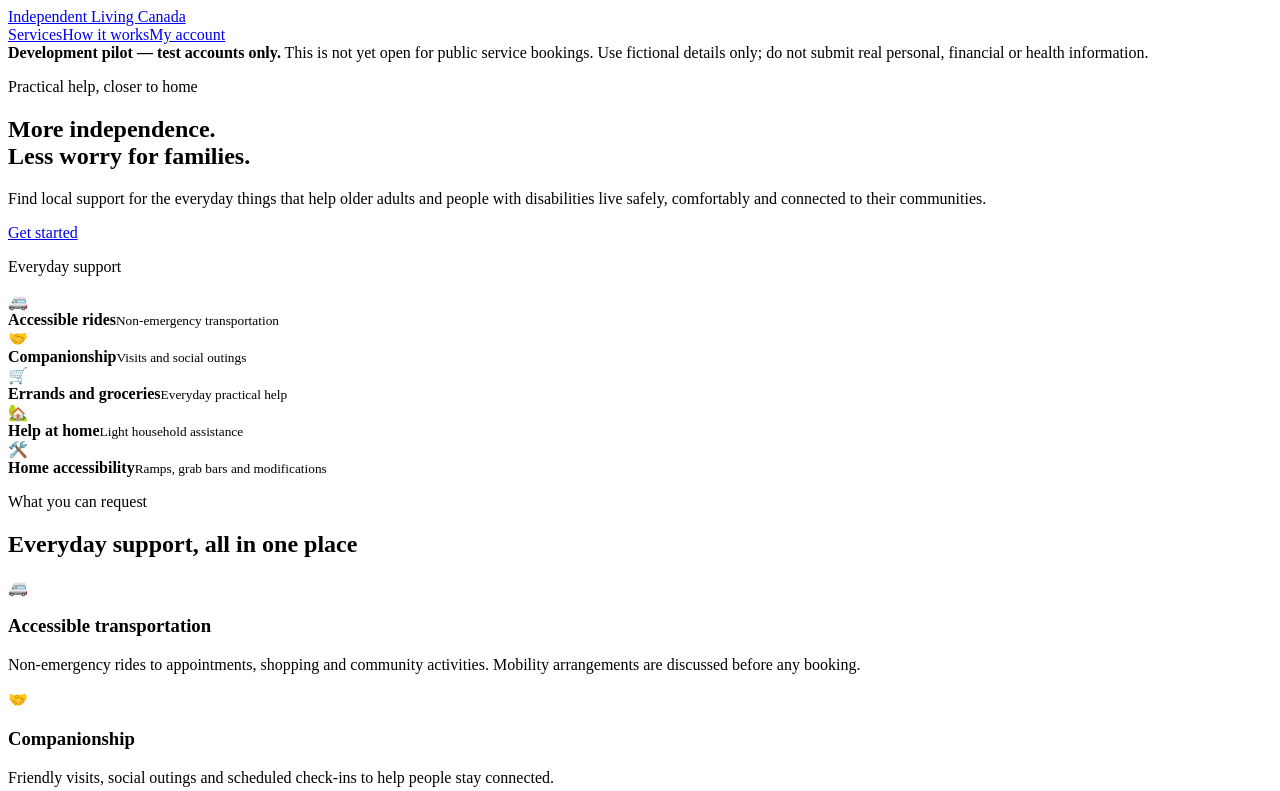
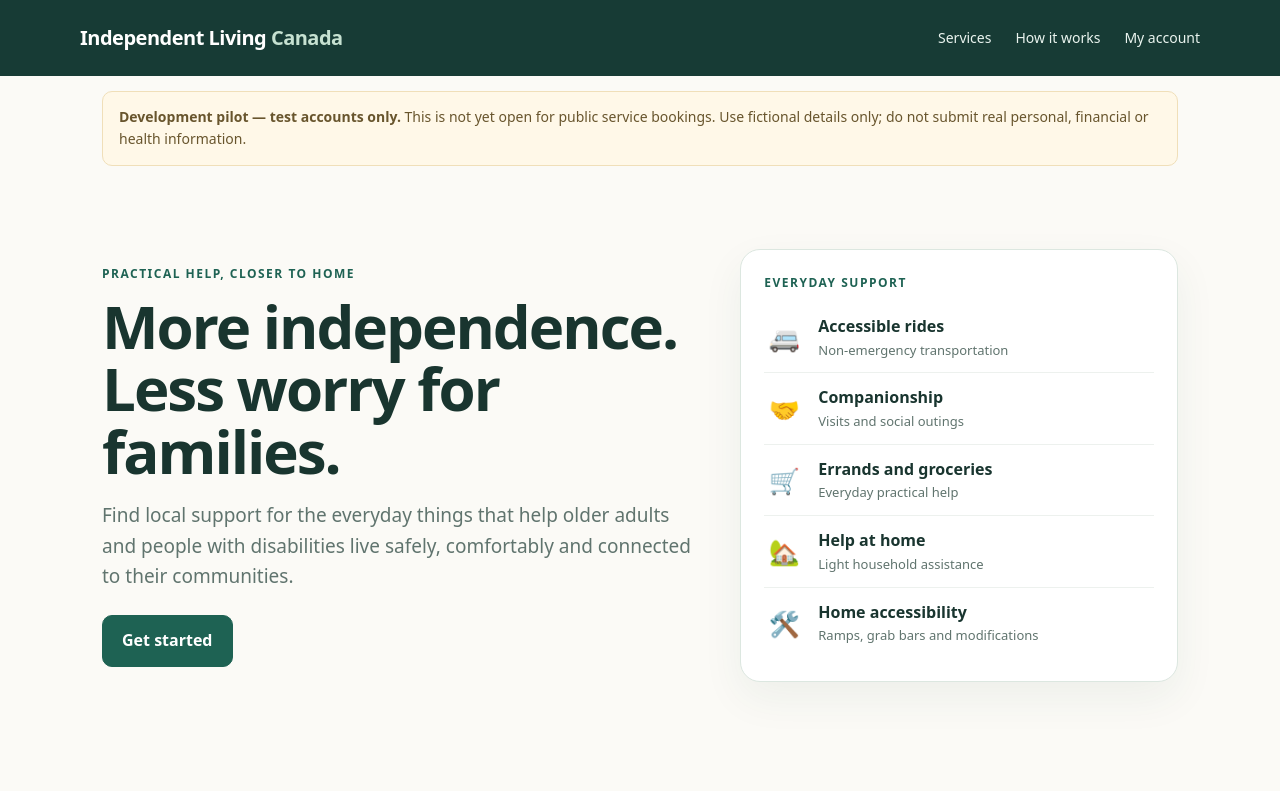
Before and after one commit to tritchot666/QuoteBack, a plain HTML site: page independent-living/web/index.html in a window 1280 px wide. Shown: the top 791 px of the page. Drawn offline with Linux system fonts and the light colour scheme; files that its build step writes are made by us from their sources; the site is published under a folder, as on GitHub Pages, so addresses that start at the root find nothing; a script that the page names is missing.

Commit message:
Fix static website asset paths for GitHub Pages

```diff
--- a/independent-living/web/index.html
+++ b/independent-living/web/index.html
@@ -6,11 +6,11 @@
 <meta name="theme-color" content="#173b35">
 <meta name="description" content="Find practical local support for everyday independence.">
 <title>Independent Living Canada — Everyday support</title>
-<link rel="stylesheet" href="/functions/v1/independent-living-site/styles.css">
+<link rel="stylesheet" href="./styles.css">
 </head>
 <body>
 <header class="site-header">
-  <a class="brand" href="/functions/v1/independent-living-site" aria-label="Independent Living Canada home">Independent Living <span>Canada</span></a>
+  <a class="brand" href="./" aria-label="Independent Living Canada home">Independent Living <span>Canada</span></a>
   <nav aria-label="Main navigation"><a href="#services">Services</a><a href="#how">How it works</a><a href="#account">My account</a></nav>
   <button class="button button-small button-outline" id="signOutButton" hidden type="button">Sign out</button>
 </header>
@@ -127,6 +127,6 @@
 </main>
 <footer class="site-footer"><p><b>Independent Living Canada</b> · Working project name; not yet legally or trademark cleared.</p><p>This initial release does not provide emergency response, ambulance or medical transport, nursing, medication assistance or personal care. Service availability depends on verified local providers. Family access and provider matching are not yet enabled.</p><p><a href="https://github.com/tritchot666/QuoteBack/tree/independent-living-mvp/independent-living">Project and safety information</a></p></footer>
 <div id="toast" class="toast" role="status" aria-live="polite"></div>
-<script src="/functions/v1/independent-living-site/config.js"></script>
-<script type="module" src="/functions/v1/independent-living-site/app.js"></script>
+<script src="./config.js"></script>
+<script type="module" src="./app.js"></script>
 </body></html>
```
